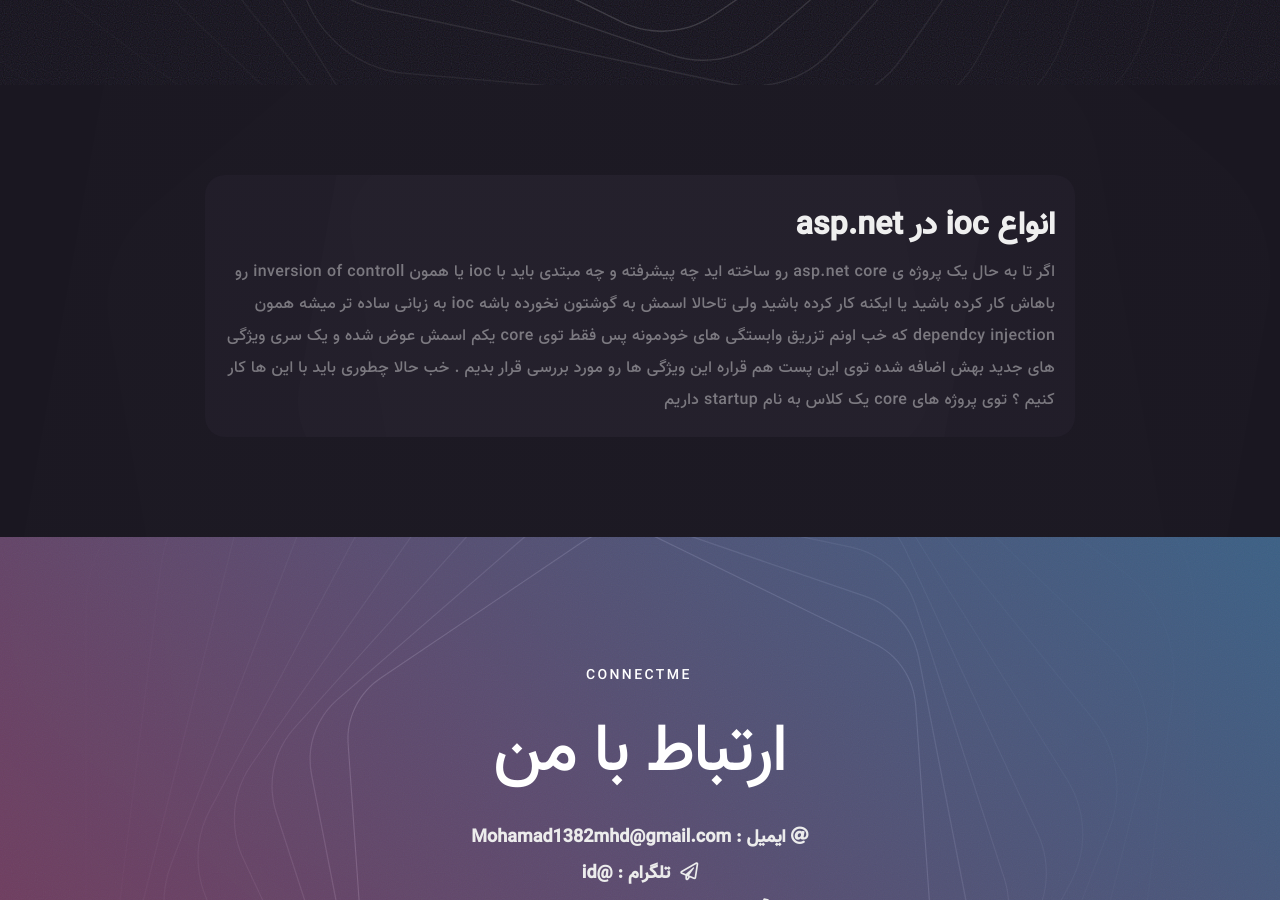
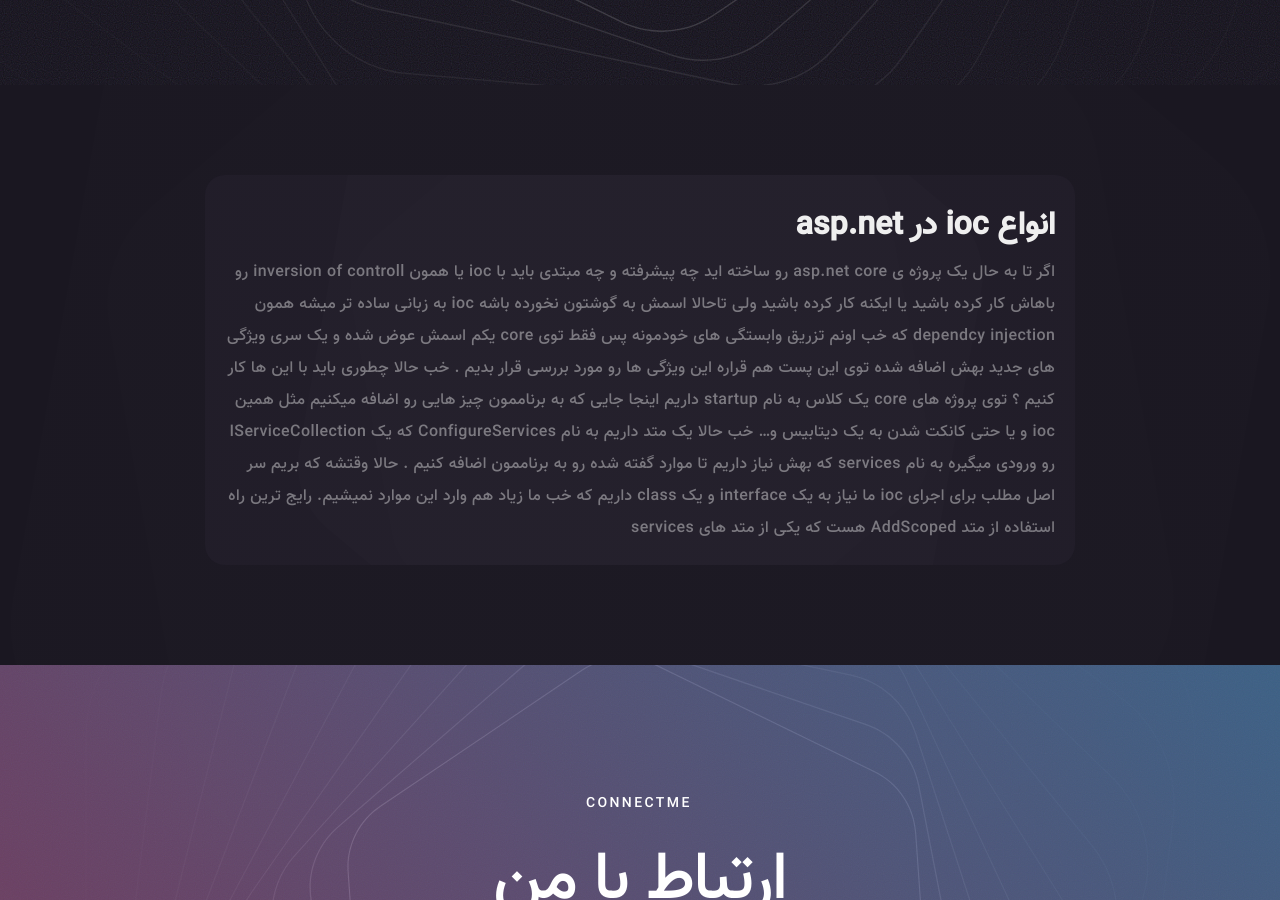
Before and after one commit to MohamadMehdiDabestani/MohamadMehdiDabestani.github.io, a Jekyll site: the page built from _posts/2021-08-29-firstpost.md, in a window 1280 px wide and 900 px high, scrolled down 815 px. Built offline with Jekyll 4.4.1, drawn with Linux system fonts in a browser that asks for light colours; some web fonts are replaced; our own code applies the rules of GitHub Pages for plain Markdown files.

Commit message:
Update 2021-08-29-firstpost.md

```diff
--- a/_posts/2021-08-29-firstpost.md
+++ b/_posts/2021-08-29-firstpost.md
@@ -3,4 +3,6 @@
 ---
 ## انواع ioc در asp.net
 اگر تا به حال یک پروژه ی asp.net core رو ساخته اید چه پیشرفته و چه مبتدی باید با ioc یا همون inversion of controll رو باهاش کار کرده باشید یا ایکنه کار کرده باشید ولی تاحالا اسمش به گوشتون نخورده باشه ioc به زبانی ساده تر میشه همون dependcy injection که خب اونم تزریق وابستگی های خودمونه پس فقط توی core یکم اسمش عوض شده و یک سری ویژگی های جدید بهش اضافه شده توی این پست هم قراره این ویژگی ها رو مورد بررسی قرار بدیم .
-خب حالا چطوری باید با این ها کار کنیم ؟ توی پروژه های core یک کلاس به نام startup داریم
+خب حالا چطوری باید با این ها کار کنیم ؟ توی پروژه های core یک کلاس به نام startup داریم اینجا جایی که به برناممون چیز هایی رو اضافه میکنیم مثل همین ioc و یا حتی کانکت شدن به یک دیتابیس و...
+خب حالا یک متد داریم به نام ConfigureServices که یک IServiceCollection رو ورودی میگیره به نام services که بهش نیاز داریم تا موارد گفته شده رو به برناممون اضافه کنیم . حالا وقتشه که بریم سر اصل مطلب برای اجرای ioc ما نیاز به یک interface و یک class داریم که خب ما زیاد هم وارد این موارد نمیشیم.
+رایج ترین راه استفاده از متد AddScoped هست که یکی از متد های services
```
